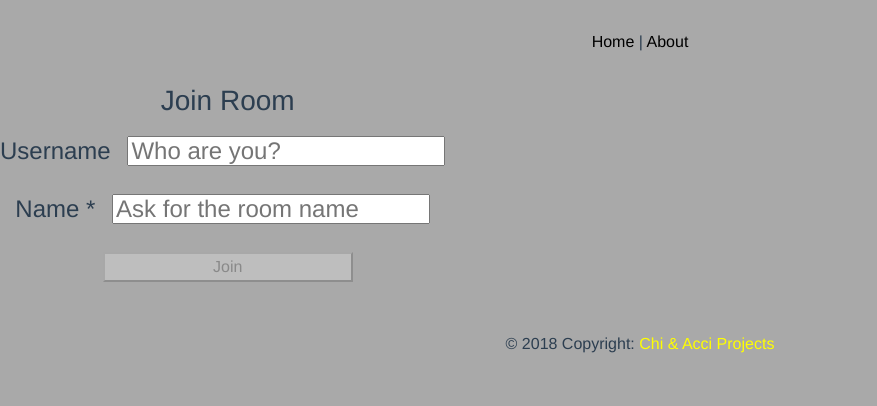
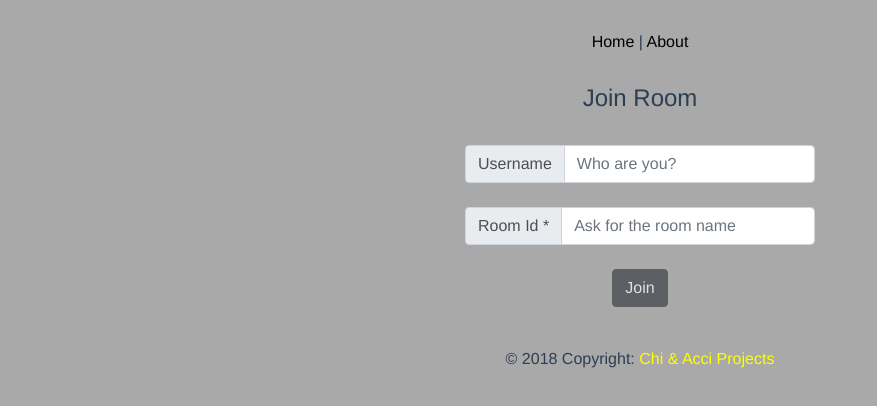
Before and after one commit to Chi-Acci/frontend, a Vue app: page /#/join in a window 1280 px wide. Shown: the top 406 px of the page, without its empty margins (0-877 px from the left). Built offline with nearby package versions, Linux system fonts and the light colour scheme.

Commit message:
working on create/join

```diff
--- a/src/components/Username.vue
+++ b/src/components/username.vue
@@ -1,8 +1,19 @@
 <template>
-  <h4>
-    {{usernameLabel}}
-    <input v-model='username' :placeholder='usernamePlaceholder' :class='usernameClass' :disabled="disabled" required>
-  </h4>
+
+  <div class="input-group">
+    <div class="input-group-prepend">
+      <span class="input-group-text">{{label}}</span>
+    </div>
+    <input
+      type="text"
+      v-model='username'
+      class="form-control"
+      :placeholder="placeholder"
+      :disabled="disabled"
+      required>
+    <!--- :class='usernameClass'-->
+  </div>
+
 </template>
 
 <script>
@@ -11,10 +22,9 @@ export default {
   name: 'username',
   data () {
     return {
-      usernameLabel: 'Username',
-      usernamePlaceholder: 'Who are you?',
-      usernameClass: 'item',
-      usernameDebounceTimeout: undefined,
+      label: 'Username',
+      placeholder: 'Who are you?',
+      debounceTimeout: undefined,
       debounceTimer: 700, // ms
       disabled: false
     }
@@ -35,8 +45,8 @@ export default {
     },
     debounceUsernameSet (value) {
       this.usernameClass = 'item'
-      clearTimeout(this.usernameDebounceTimeout)
-      this.usernameDebounceTimeout = setTimeout(() => {
+      clearTimeout(this.debounceTimeout)
+      this.debounceTimeout = setTimeout(() => {
         this.disabled = true
         this.$store.commit('M_USERNAME', value)
         this.checkUsername()
--- a/src/views/create.vue
+++ b/src/views/create.vue
@@ -1,34 +1,56 @@
 <template>
   <div class="container">
-    <h3>{{topMsg}}</h3>
+    <h4>{{topMsg}}</h4>
 
+    <br>
+
+    <div class="row justify-content-center">
+      <div class="col-md-4">
         <username/>
 
-    <h4>
-      {{roomIdLabel}}
-      <input v-model='roomId' :placeholder='roomIdPlaceholder' :class='roomIdClass' required>
-    </h4>
+        <br>
 
-    <h4>
-      {{moodLabel}}
-      <select v-model="mood" class='item'>
+        <div class="input-group">
+          <div class="input-group-prepend">
+            <span class="input-group-text">{{roomIdLabel}}</span>
+          </div>
+          <input
+            type="text"
+            v-model='roomId'
+            class="form-control"
+            :placeholder="roomIdPlaceholder"
+            required>
+          <!--- :class='roomIdClass'-->
+        </div>
+
+        <br>
+
+        <div class="input-group">
+          <div class="input-group-prepend">
+            <label class="input-group-text">{{moodLabel}}</label>
+          </div>
+          <select v-model="mood" class="custom-select">
             <option disabled :value='undefined'>{{moodPlaceholder}}</option>
             <option v-for="_mood in availableMoods" :value="_mood.key" :key="_mood.key">
               {{ _mood.label }}
             </option>
           </select>
-    </h4>
+        </div>
 
-    <div>
-      <button class='item' type='button' :disabled='btnDisabled' v-on:click='create()'>
+        <br>
+
+        <button class="btn btn-dark" type='button' :disabled='btnDisabled' v-on:click='create()'>
           {{createBtnLabel}}
         </button>
+
       </div>
+    </div>
+
   </div>
 </template>
 
 <script>
-import username from '@/components/Username'
+import username from '@/components/username'
 
 const availableMoods = [
   {
@@ -54,7 +76,7 @@ export default {
     return {
       topMsg: 'Creating Room',
 
-      roomIdLabel: 'Name *',
+      roomIdLabel: 'Room Id *',
       roomIdPlaceholder: 'Something Unique',
       roomIdClass: 'item',
       roomId: this.randomString(),
--- a/src/views/join.vue
+++ b/src/views/join.vue
@@ -1,24 +1,42 @@
 <template>
-  <div>
-    <h3>{{topMsg}}</h3>
+  <div class="container">
+    <h4>{{topMsg}}</h4>
 
-    <username/>
+    <br>
 
-    <h4>
-      {{roomIdLabel}}
-      <input v-model='roomId' :placeholder='roomIdPlaceholder' :class='roomIdClass' required>
-    </h4>
+    <div class="row justify-content-center">
+      <div class="col-md-4">
+        <username/>
 
-    <div>
-      <button class='item' type='button' :disabled='btnDisabled' v-on:click='join()'>
-        {{joinBtnLabel}}
-      </button>
+        <br>
+
+        <div class="input-group">
+          <div class="input-group-prepend">
+            <span class="input-group-text">{{roomIdLabel}}</span>
+          </div>
+          <input
+            type="text"
+            v-model='roomId'
+            class="form-control"
+            :placeholder="roomIdPlaceholder"
+            required>
+          <!--- :class='roomIdClass'-->
+        </div>
+
+        <br>
+
+        <button class="btn btn-dark" type='button' :disabled='btnDisabled' v-on:click='join()'>
+          {{joinBtnLabel}}
+        </button>
+
+      </div>
     </div>
+
   </div>
 </template>
 
 <script>
-import username from '@/components/Username'
+import username from '@/components/username'
 
 export default {
   name: 'join',
@@ -29,7 +47,7 @@ export default {
     return {
       topMsg: 'Join Room',
 
-      roomIdLabel: 'Name *',
+      roomIdLabel: 'Room Id *',
       roomIdPlaceholder: 'Ask for the room name',
       roomIdClass: 'item',
       roomId: undefined,
```
Lines whose indentation alone changed are shown as unchanged.
